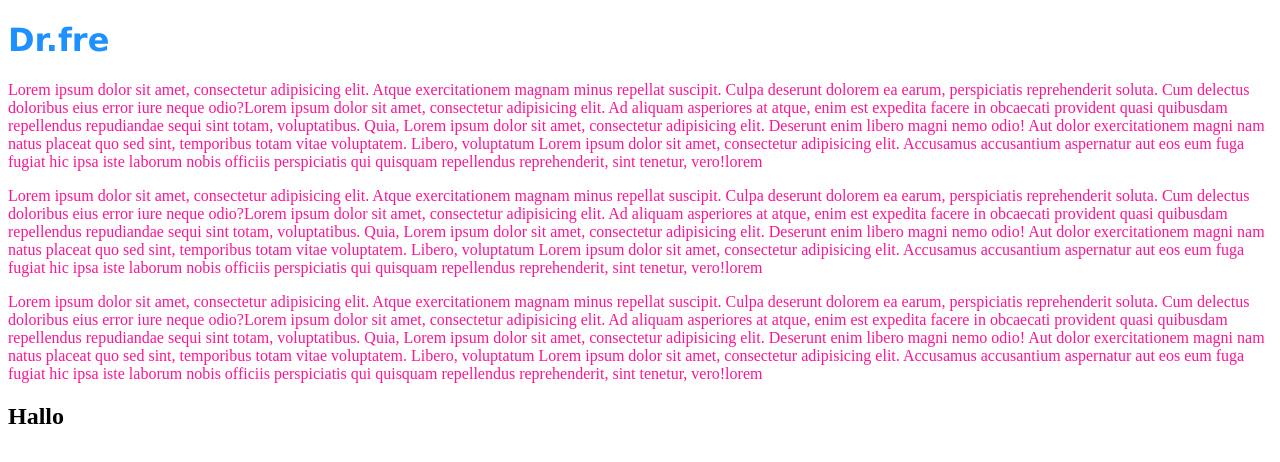
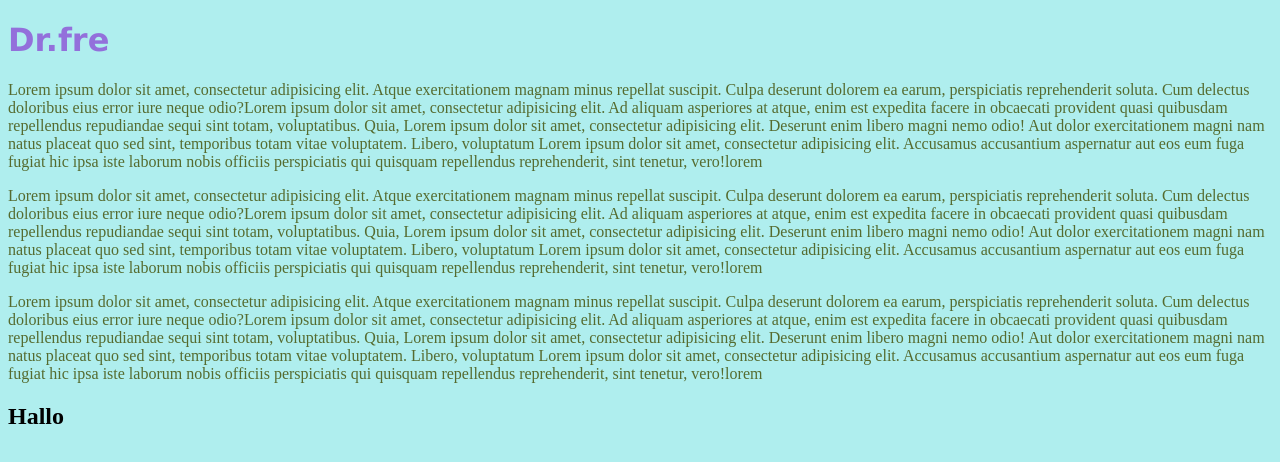
Before and after one commit to fredericsteegmansPXL/H4.2, a plain HTML site: page index.html in a window 1280 px wide. Drawn offline with Linux system fonts and the light colour scheme.

Commit message:
H2 hallo

```diff
--- a/style.css
+++ b/style.css
@@ -1,8 +1,20 @@
+/* Algemene CSS*/
+
+/* Typografie en specifieke opmaak*/
+
+body {
+    background-color: paleturquoise;
+}
+
 h1 {
     color: dodgerblue;
     font-family: Verdana, Arial, sans-serif;
 }
 p  {
-    color: deeppink;
-    font-family: "Times New Roman", "Arial";
+    color: darkolivegreen;
 }
+
+h1 {
+    color: mediumpurple;
+}
+/* nu is h1 paars want css werkt met watervalsysteem, het onderste blijft*/
```
Also changed, not shown: index.html (+1 -0 lines).
